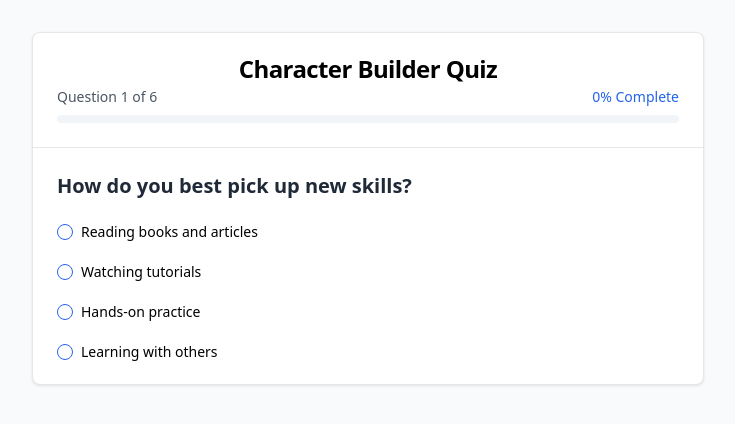
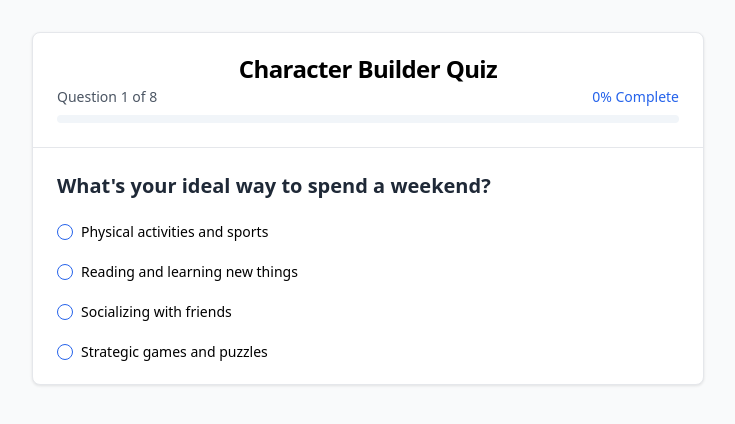
Before and after one commit to cdthedrummer/quiz-app, a Next.js app: page / in a window 1280 px wide. Shown: the top 424 px of the page, without its empty margins (272-1007 px from the left). Built offline with nearby package versions, Linux system fonts and the light colour scheme.

Commit message:
fix: balance questions for varied archetype results

```diff
--- a/app/questions.ts
+++ b/app/questions.ts
@@ -2,63 +2,94 @@ import type { Question } from './types';
 
 export const questions: Question[] = [
   {
-    id: 1,
-    text: "How do you best pick up new skills?",
+    text: "What's your ideal way to spend a weekend?",
     type: "single",
     options: [
-      { text: "Reading books and articles", stats: ["intelligence"] },
-      { text: "Watching tutorials", stats: ["intelligence", "wisdom"] },
-      { text: "Hands-on practice", stats: ["dexterity"] },
-      { text: "Learning with others", stats: ["charisma"] }
+      {
+        text: "Physical activities and sports",
+        stats: ["strength", "dexterity"]
+      },
+      {
+        text: "Reading and learning new things",
+        stats: ["intelligence", "wisdom"]
+      },
+      {
+        text: "Socializing with friends",
+        stats: ["charisma", "wisdom"]
+      },
+      {
+        text: "Strategic games and puzzles",
+        stats: ["intelligence", "dexterity"]
+      }
     ]
   },
   {
-    id: 2,
-    text: "What's your go-to way to stay healthy?",
-    type: "multiple",
+    text: "When faced with a challenge, you prefer to...",
+    type: "single",
     options: [
-      { text: "Healthy meal planning", stats: ["constitution"] },
-      { text: "Regular exercise", stats: ["strength", "dexterity"] },
-      { text: "Meditation/mindfulness", stats: ["wisdom"] },
-      { text: "Regular health check-ups", stats: ["constitution"] }
+      {
+        text: "Take charge and lead",
+        stats: ["strength", "charisma"]
+      },
+      {
+        text: "Analyze and plan",
+        stats: ["intelligence", "wisdom"]
+      },
+      {
+        text: "Find creative solutions",
+        stats: ["dexterity", "intelligence"]
+      },
+      {
+        text: "Seek advice and collaborate",
+        stats: ["wisdom", "charisma"]
+      }
     ]
   },
   {
-    id: 3,
-    text: "What activity energizes you most?",
-    type: "single",
+    text: "Which activities interest you? (Select all that apply)",
+    type: "multiple",
     options: [
-      { text: "Solo workouts", stats: ["strength"] },
-      { text: "Team sports", stats: ["charisma", "dexterity"] },
-      { text: "Outdoor adventures", stats: ["constitution"] },
-      { text: "Creative projects", stats: ["intelligence"] }
+      {
+        text: "Martial arts or combat sports",
+        stats: ["strength", "dexterity"]
+      },
+      {
+        text: "Public speaking or performance",
+        stats: ["charisma", "wisdom"]
+      },
+      {
+        text: "Research and study",
+        stats: ["intelligence", "wisdom"]
+      },
+      {
+        text: "Acrobatics or dance",
+        stats: ["dexterity", "charisma"]
+      }
     ]
   },
   {
-    id: 4,
-    text: "How do you tackle challenges?",
-    type: "single",
-    options: [
-      { text: "Careful planning", stats: ["intelligence", "wisdom"] },
-      { text: "Trial and error", stats: ["dexterity", "strength"] },
-      { text: "Ask for advice", stats: ["charisma"] },
-      { text: "Trust your instincts", stats: ["wisdom"] }
-    ]
-  },
-  {
-    id: 5,
-    text: "Rate your workout enthusiasm:",
+    text: "How much do you value physical training?",
     type: "scale",
-    min: 1,
-    max: 3,
     stat: "strength"
   },
   {
-    id: 6,
-    text: "How much do you enjoy meeting new people?",
+    text: "How comfortable are you with complex problem-solving?",
     type: "scale",
-    min: 1,
-    max: 3,
+    stat: "intelligence"
+  },
+  {
+    text: "How naturally do social situations come to you?",
+    type: "scale",
     stat: "charisma"
+  },
+  {
+    text: "How well do you adapt to changing situations?",
+    type: "scale",
+    stat: "dexterity"
+  },
+  {
+    text: "How often do others come to you for advice?",
+    type: "scale",
+    stat: "wisdom"
   }
 ];
```
